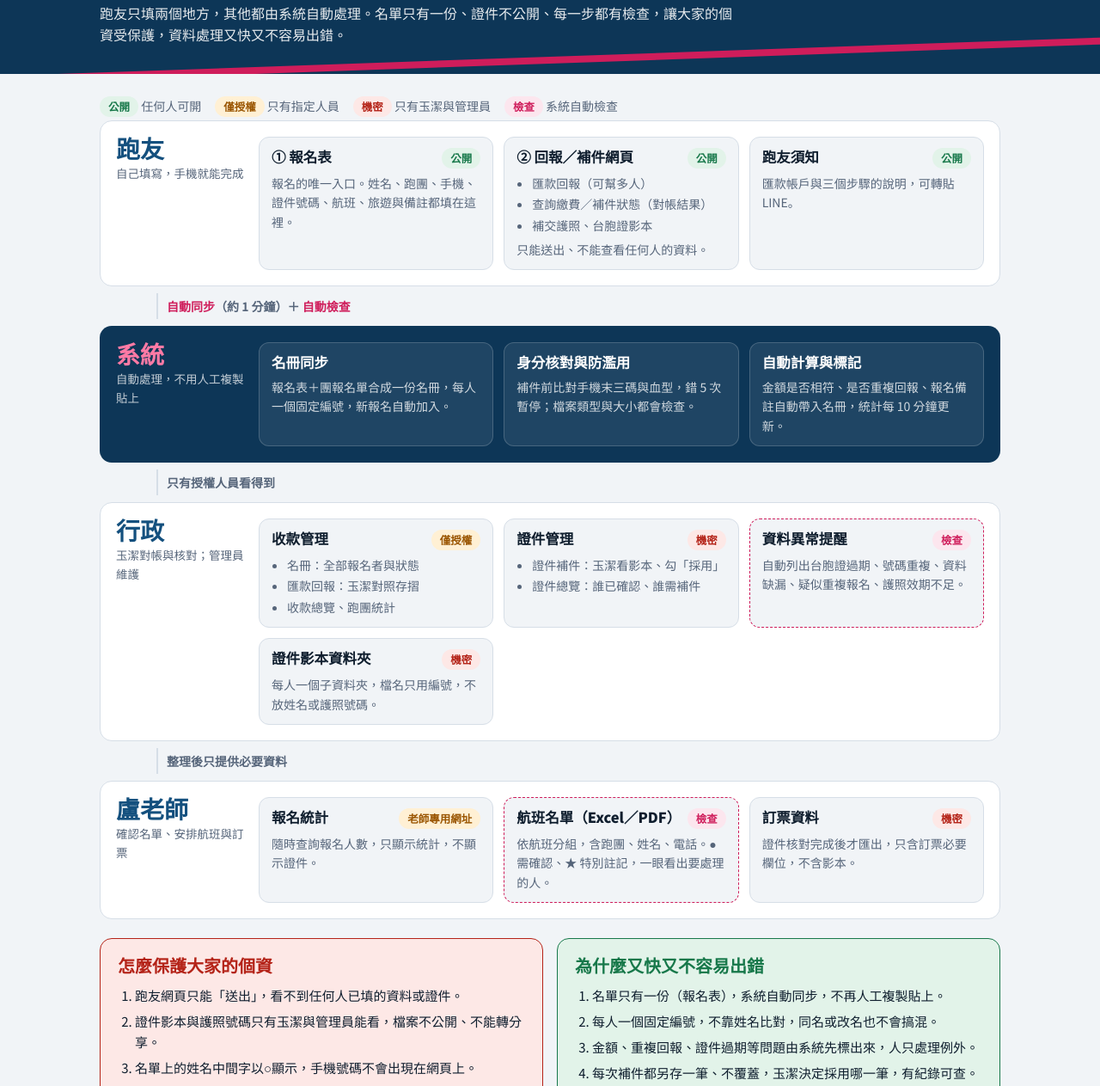
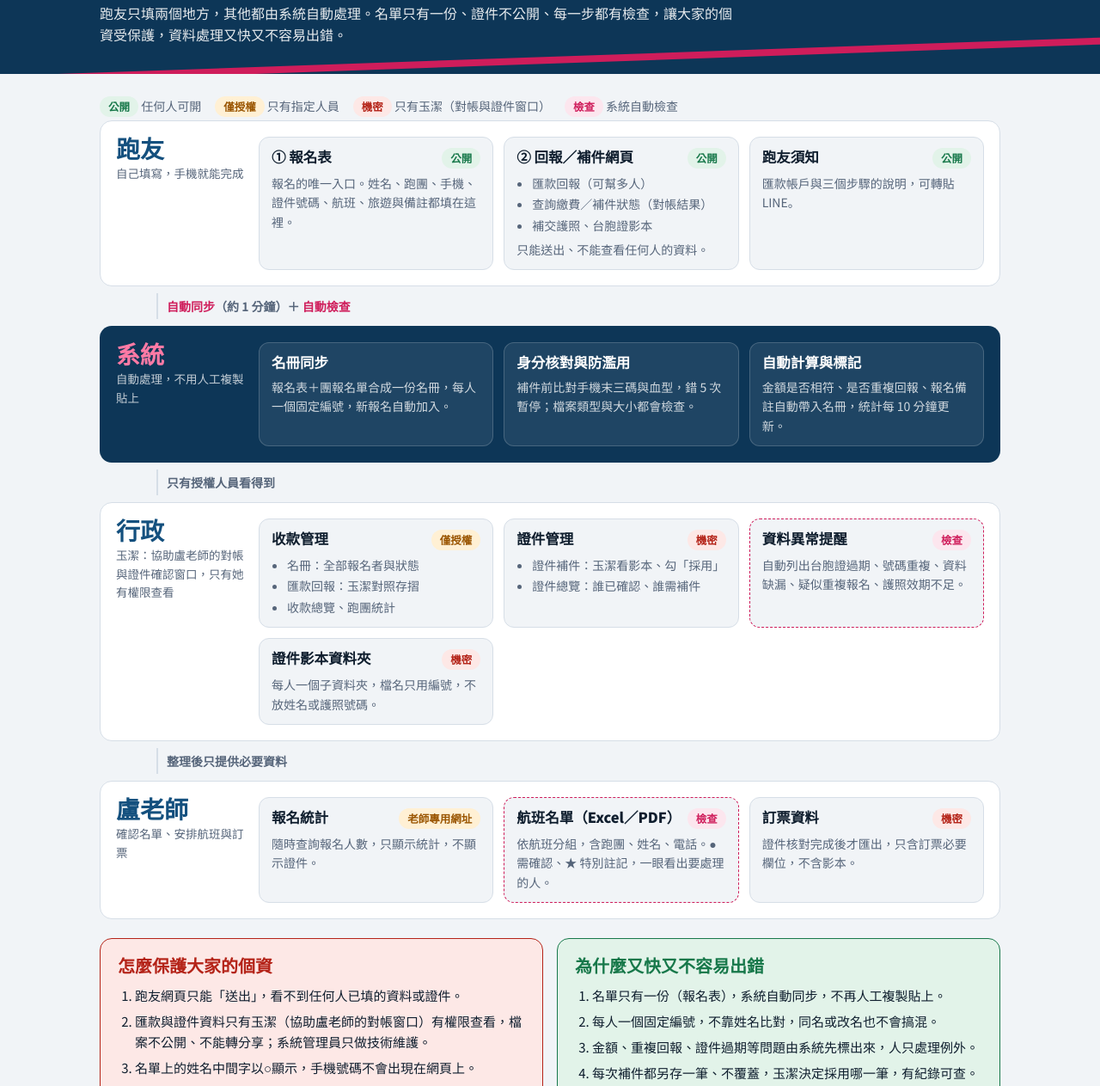
Before and after one commit to willleester/xiamen-2027, a plain HTML site: page flow.html in a window 1280 px wide. Shown: the part 107-1370 px from the top of the page at 86% size. Drawn offline with nearby package versions, Linux system fonts and the light colour scheme; a web font is replaced by a local one.

Commit message:
標明玉潔為協助盧老師的對帳與證件確認窗口
Co-Authored-By: Claude Opus 5.5 <noreply@anthropic.com>

```diff
--- a/flow.html
+++ b/flow.html
@@ -98,7 +98,7 @@ footer .in{padding-block:0 32px}
     <div class="legend" aria-label="圖例">
       <span><span class="chip c-pub">公開</span> 任何人可開</span>
       <span><span class="chip c-auth">僅授權</span> 只有指定人員</span>
-      <span><span class="chip c-sec">機密</span> 只有玉潔與管理員</span>
+      <span><span class="chip c-sec">機密</span> 只有玉潔（對帳與證件窗口）</span>
       <span><span class="chip c-sys">檢查</span> 系統自動檢查</span>
     </div>
 
@@ -144,7 +144,7 @@ footer .in{padding-block:0 32px}
     <div class="arrow" role="presentation"><span>只有授權人員看得到</span></div>
 
     <section class="zone" aria-labelledby="z3">
-      <div class="zone-h"><span class="who" id="z3">行政</span><p>玉潔對帳與核對；管理員維護</p></div>
+      <div class="zone-h"><span class="who" id="z3">行政</span><p>玉潔：協助盧老師的對帳與證件確認窗口，只有她有權限查看</p></div>
       <div class="cards">
         <article class="card">
           <div class="top"><h3>收款管理</h3><span class="chip c-auth">僅授權</span></div>
@@ -190,7 +190,7 @@ footer .in{padding-block:0 32px}
         <h2 id="w1">怎麼保護大家的個資</h2>
         <ol>
           <li>跑友網頁只能「送出」，看不到任何人已填的資料或證件。</li>
-          <li>證件影本與護照號碼只有玉潔與管理員能看，檔案不公開、不能轉分享。</li>
+          <li>匯款與證件資料只有玉潔（協助盧老師的對帳窗口）有權限查看，檔案不公開、不能轉分享；系統管理員只做技術維護。</li>
           <li>名單上的姓名中間字以○顯示，手機號碼不會出現在網頁上。</li>
           <li>給旅行社或老師的資料只含必要欄位，不含影本。</li>
           <li>2027/1/31 系統自動刪除所有證件影本與護照號碼。</li>
```
Also changed, not shown: index.html (+2 -2 lines), privacy.html (+1 -1 lines).
